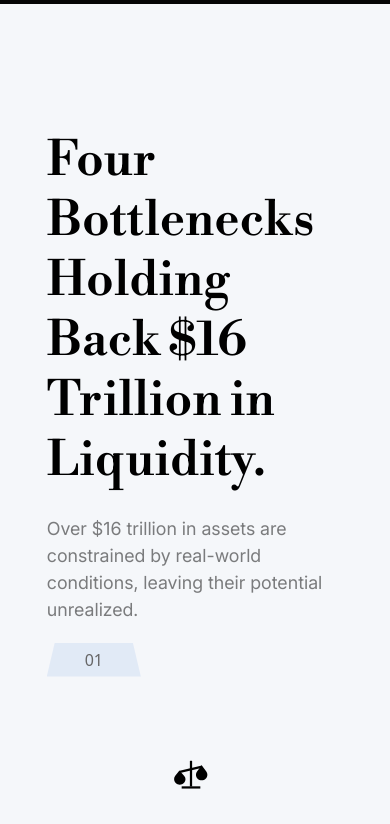
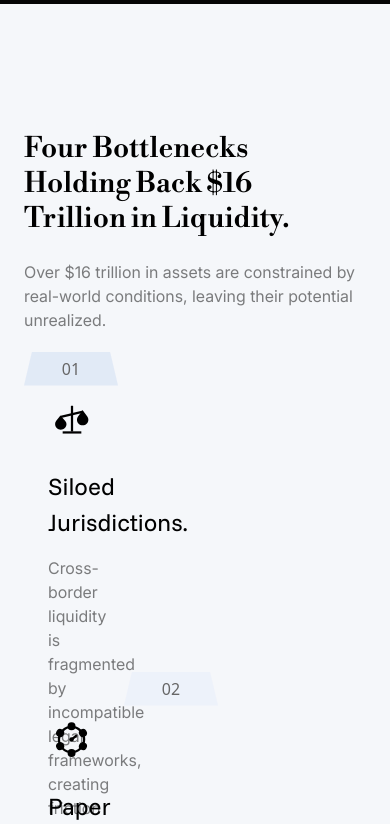
Before and after one commit to BI4O/ChainLex.ai, a Next.js app: page / in a window 390 px wide. Shown: the part 840-1664 px from the top of the page. Built offline with nearby package versions, Linux system fonts and the light colour scheme; grey boxes are pictures that could not be loaded; a web font is replaced by a local one.

Commit message:
feat: 优化 Bottlenecks 组件响应式设计
- 添加响应式内边距 px-6 lg:px-[12%]
- 主标题使用三级响应式: 28px → 36px → 48px
- 描述文字响应式: 16px → 18px
- 修复无效的 p-30 类名为 p-6 lg:p-10
- 卡片标题响应式: 24px → 28px → 32px

```diff
--- a/src/components/Bottlenecks.tsx
+++ b/src/components/Bottlenecks.tsx
@@ -92,19 +92,19 @@ export default function Bottlenecks() {
       className="bg-[#f5f7fa] relative"
       style={{ height: `${cardHeight * bottlenecksData.length + 800}px` }}
     >
-      <div className="px-[12%] sticky top-0 min-h-screen flex items-start pt-[15vh] overflow-hidden">
+      <div className="px-6 lg:px-[12%] sticky top-0 min-h-screen flex items-start pt-[15vh] overflow-hidden">
         <div className="max-w-[1440px] w-full">
           <div className="flex flex-col lg:flex-row gap-12 lg:gap-20 items-start">
             {/* Left Content */}
             <div className="lg:w-[40%]">
-              <h2 className="font-bodoni text-[48px] font-semibold text-black leading-tight mb-6">
+              <h2 className="font-bodoni text-[28px] sm:text-[36px] lg:text-[48px] font-semibold text-black leading-tight mb-6">
                 Four Bottlenecks
                 <br />
                 Holding Back $16
                 <br />
                 Trillion in Liquidity.
               </h2>
-              <p className="text-[#00000080] text-[18px] font-inter">
+              <p className="text-[#00000080] text-[16px] sm:text-[18px] font-inter">
                 Over $16 trillion in assets are constrained by real-world
                 conditions, leaving their potential unrealized.
               </p>
@@ -244,14 +244,14 @@ function BottleneckCard({
       </div>
 
       {/* Card Content */}
-      <motion.div className="p-30 pt-20" style={{ opacity: contentOpacity }}>
+      <motion.div className="p-6 lg:p-10 pt-4 lg:pt-6" style={{ opacity: contentOpacity }}>
         {/* Icon */}
         <div className="w-12 h-12 mb-6 flex items-center justify-center text-black">
           <CardIcon type={item.icon} />
         </div>
 
         {/* Title */}
-        <h3 className="text-[32px] text-black mb-4 weight-[700] font-funnel">
+        <h3 className="text-[24px] sm:text-[28px] lg:text-[32px] text-black mb-4 weight-[700] font-funnel">
           {item.title}
         </h3>
 
```
